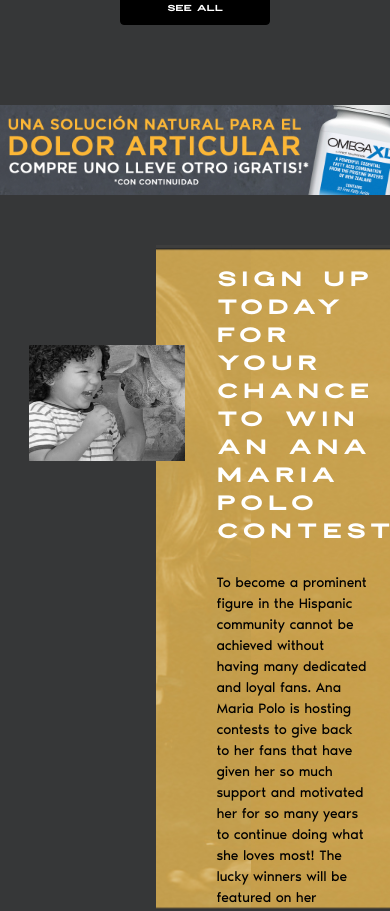
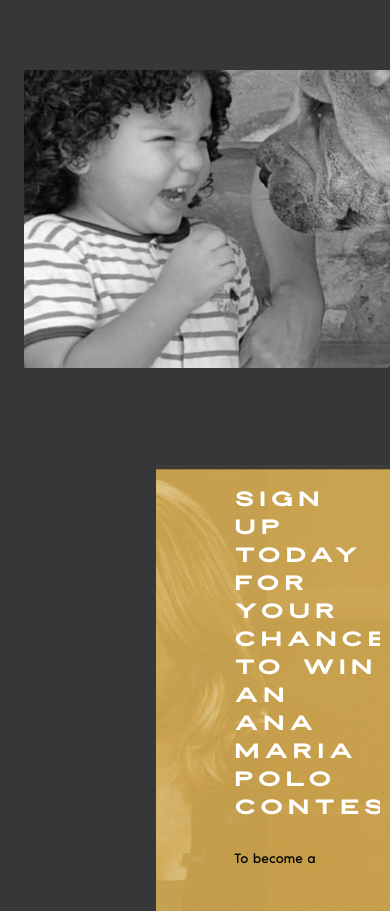
Before and after one commit to nickborbe/caso-client-landing-temp, a React (Create React App) app: page / in a window 390 px wide. Shown: the part 1032-1943 px from the top of the page. Built offline with nearby package versions, Linux system fonts and the light colour scheme.

Commit message:
bunch of mobile responsive media queries

```diff
--- a/src/styles/homepage.css
+++ b/src/styles/homepage.css
@@ -62,7 +62,7 @@
 }
 
 #contest-section-right-side{
-    /* padding: 2% 35% 2% 80px; */
+
     display: flex;
     flex-direction: column;
 
@@ -108,8 +108,8 @@
 }
 
 #hp-carousel-ads img{
-    width: 350px;
-    height: 300px;
+    width: 31%;
+    height: 340px;
 }
 
 #hp-carousel-ads .fas{
@@ -440,8 +440,9 @@
 }
 
 .vid-carousel-parent-div iframe{
-    margin: 25px;
-    width: 440px;
+    margin: 25px 0;
+    width: 93%;
+    height: 350px;
     position: relative;
     border-radius: 3px;
 }
@@ -478,12 +479,19 @@
 
 
 
-
+@Media only screen and (max-width: 1275px){
+    #hp-carousel-ads img{
+        height: 300px;
+    }
+}
 
 
 
 
 @Media only screen and (max-width: 1100px){
+    #hp-carousel-ads img{
+        height: 225px;
+    }
     .hide-when-small{
         display: none !important;
     }
@@ -492,17 +500,22 @@
     }
     .contest-section{
         padding-top: 100px;
-        padding-left: 75px;
+        padding-left: 90px;
+        padding-right: 10px;
     }
     .grow-when-small{
         width: 100%;
     }
     .vid-carousel-parent-div iframe{
-        margin: 10px;
-        width: 300px;
+        margin: 0;
+        width: 88%;
+        height: 280px;
     }
     #join-the-club{
         padding-top: 0;
+    }
+    #hp-main-image{
+        height: 400px;
     }
 
 }
@@ -510,6 +523,23 @@
 
 
 @Media only screen and (max-width: 850px){
+    #hp-carousel-ads img{
+        height: 180px;
+    }
+    .contest-section{
+        height: 400px;
+        overflow: scroll;
+    }
+    #contest-section-right-side{
+        height: 400px;
+        overflow: scroll;
+    }
+    .contest-img{
+        width: 400px;
+        position: relative;
+        top: 50px;
+    }
+
     .hide-when-tiny{
         display: none !important;
     }
@@ -536,10 +566,22 @@
         padding-bottom: 80px;
         padding-top: 80px;
     }
+    #hp-main-image{
+        height: 350px;
+    }
+    .vid-carousel-parent-div iframe{
+        margin: 0;
+        width: 88%;
+        height: 180px;
+    }
 
 }
 
 @Media only screen and (max-width: 700px){
+    #hp-carousel-ads img{
+        height: 350px;
+        width: 80%;
+    }
     .hide-when-teeny-tiny{
         display: none !important;
     }
@@ -560,6 +602,9 @@
         padding-top: 40px;
         background-size: cover;
     }
+    #hp-main-image{
+        height: 280px;
+    }
 
   }
 
@@ -567,4 +612,7 @@
     .contest-section{
         padding-top: 5px;
     }
+    #hp-main-image{
+        height: 225px;
+    }
   }
```
